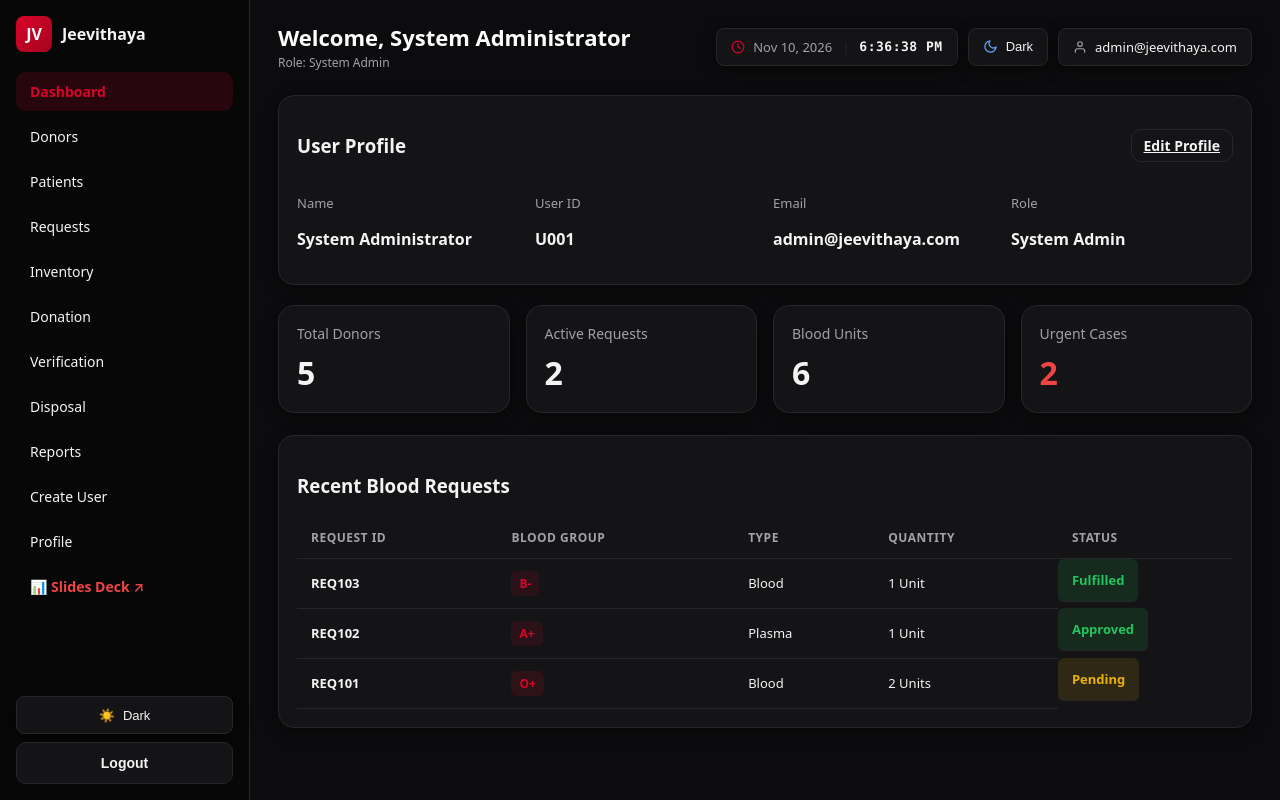
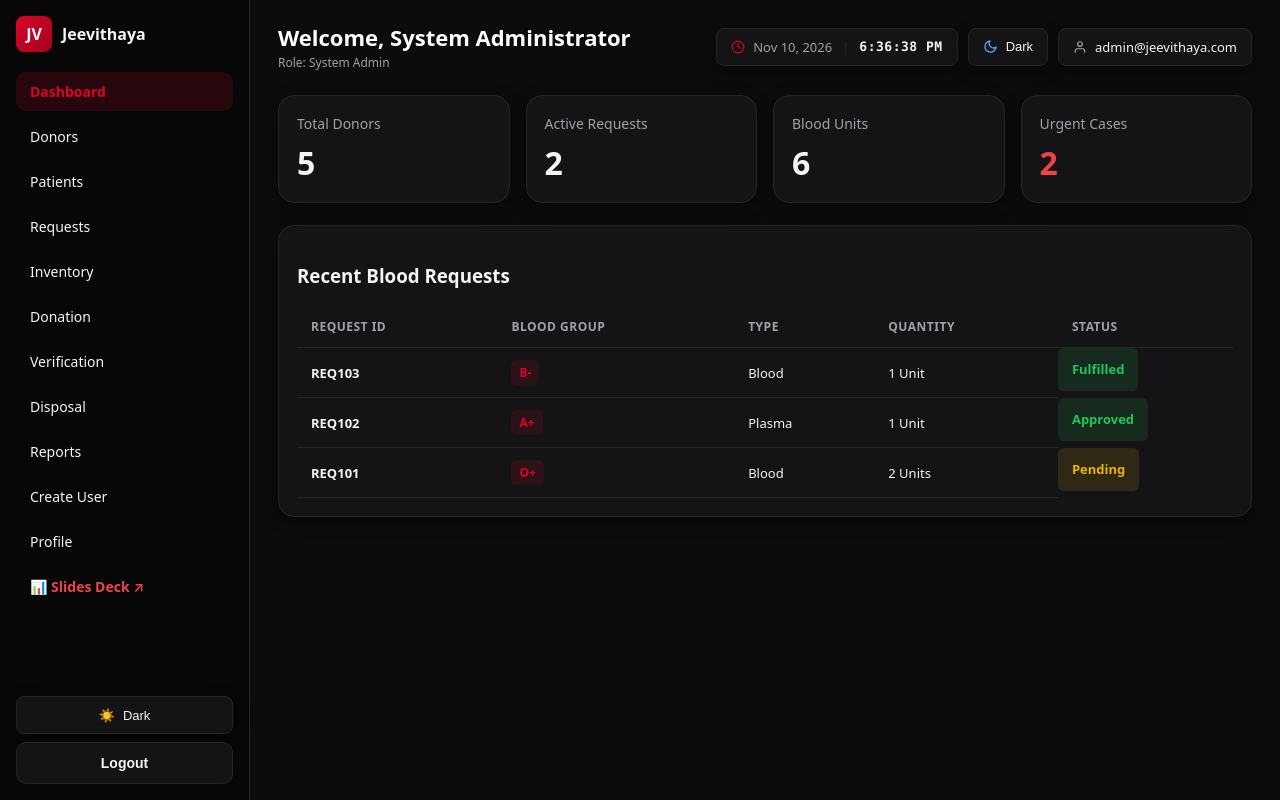
Before and after one commit to walakulu7/jeevithaya-mit, a Django app: page /dashboard.html in a window 1280 px wide. Run offline with Django 5.2, Linux system fonts and the light colour scheme; data comes from the database, SQL or seed files in the repository.

Commit message:
refactor: remove redundant user profile card from dashboard

```diff
--- a/jeevithaya/templates/dashboard.html
+++ b/jeevithaya/templates/dashboard.html
@@ -5,7 +5,7 @@
   <meta charset="UTF-8"/>
   <meta name="viewport" content="width=device-width, initial-scale=1.0"/>
   <title>Jeevithaya | Dashboard</title>
-  <link rel="stylesheet" href="{% static 'css/style.css' %}?v=3.5" />
+  <link rel="stylesheet" href="{% static 'css/style.css' %}?v=3.6" />
 </head>
 <body>
   <div class="layout">
@@ -106,32 +106,6 @@
         </div>
       </header>
 
-      <!-- User Profile Card -->
-      <section class="card profile-card">
-        <div style="display: flex; align-items: center; justify-content: space-between; margin-bottom: 16px;">
-          <h3>User Profile</h3>
-          <a href="profile.html" class="btn btn-ghost" style="font-size: 14px; padding: 6px 12px;">Edit Profile</a>
-        </div>
-        <div style="display: grid; grid-template-columns: repeat(auto-fit, minmax(200px, 1fr)); gap: 16px;">
-          <div>
-            <p class="muted" style="font-size: 13px; margin-bottom: 4px;">Name</p>
-            <p style="font-weight: 600;" id="profileName">-</p>
-          </div>
-          <div>
-            <p class="muted" style="font-size: 13px; margin-bottom: 4px;">User ID</p>
-            <p style="font-weight: 600;" id="profileUserId">-</p>
-          </div>
-          <div>
-            <p class="muted" style="font-size: 13px; margin-bottom: 4px;">Email</p>
-            <p style="font-weight: 600;" id="profileEmail">-</p>
-          </div>
-          <div>
-            <p class="muted" style="font-size: 13px; margin-bottom: 4px;">Role</p>
-            <p style="font-weight: 600;" id="profileRole">-</p>
-          </div>
-        </div>
-      </section>
-
       <!-- Cards -->
       <section class="cards">
         <div class="card stat">
@@ -175,8 +149,8 @@
     </main>
   </div>
 
-  <script src="{% static 'js/rbac.js' %}?v=3.5"></script>
-  <script src="{% static 'js/api.js' %}?v=3.5"></script>
-  <script src="{% static 'js/dashboard.js' %}?v=3.5"></script>
+  <script src="{% static 'js/rbac.js' %}?v=3.6"></script>
+  <script src="{% static 'js/api.js' %}?v=3.6"></script>
+  <script src="{% static 'js/dashboard.js' %}?v=3.6"></script>
 </body>
 </html>
```
